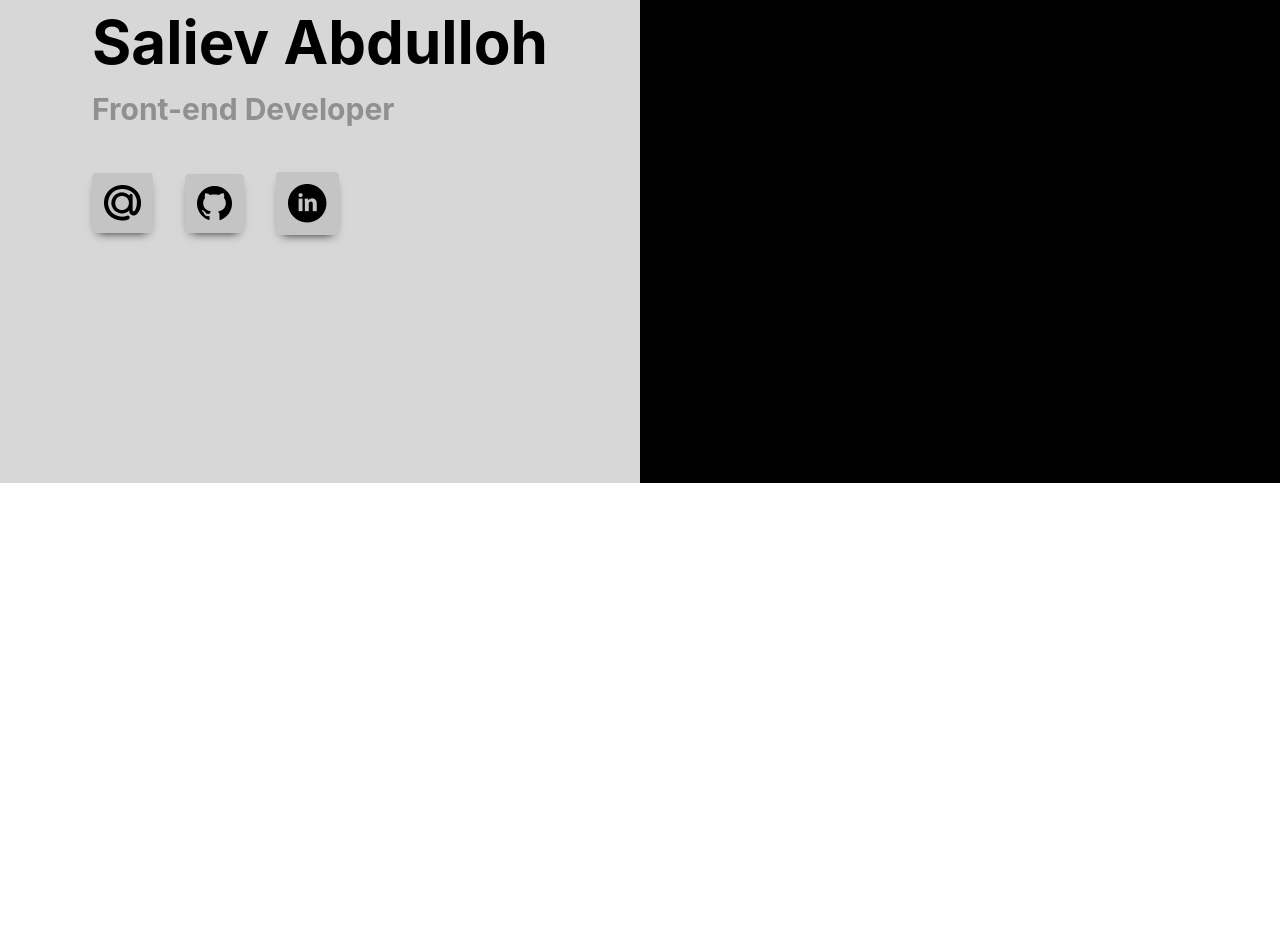
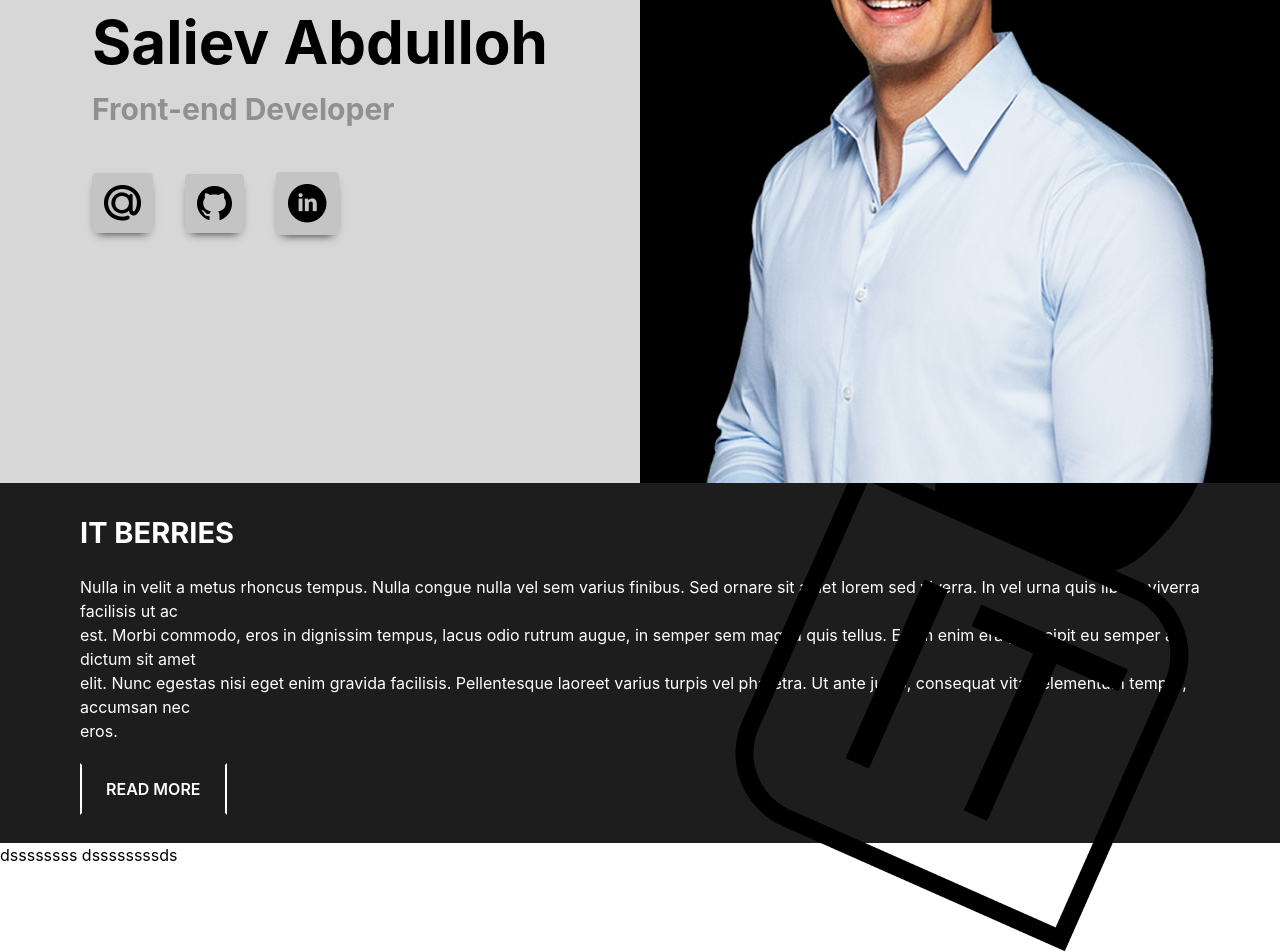
Before and after one commit to Salievabdulloh/Portfolio, a Next.js app: page / in a window 1280 px wide. Shown: the part 317-1269 px from the top of the page. Before the commit the page ends 800 px from the top, so only its background shows below. Built offline with nearby package versions, Linux system fonts and the light colour scheme.

Commit message:
added second div

```diff
--- a/app/layout.tsx
+++ b/app/layout.tsx
@@ -10,7 +10,7 @@ export default function RootLayout({ children }: LayoutProps<"/">) {
   return (
     <html lang="en">
       <body>
-        <header className="fixed w-full px-20 py-10 z-10 text-[white] flex bg-transparent items-center justify-between">
+        <header className="fixed w-full px-20 py-10 z-10 bg-[blue] text-[white] flex items-center justify-between">
           <Link href="/">
             <Image src={Logo} alt="Logo image" width={60} height={50} />
           </Link>
--- a/app/page.tsx
+++ b/app/page.tsx
@@ -1,10 +1,11 @@
 import Image from "next/image";
 import Link from "next/link";
 import Logo from "/public/logo.png";
-import Me from "/public/joe.jpg";
+import Me from "/public/jo.png";
 import At from "/public/at.png";
 import Git from "/public/git.png";
 import LK from "/public/In.png";
+import ITB from "/public/Logo ITB.png";
 
 export default function Home() {
   return (
@@ -30,7 +31,35 @@ export default function Home() {
             </div>
           </div>
         </div>
-        <div className="bg-black w-full h-screen"></div>
+        <div className="bg-black flex items-end w-full h-screen">
+          <Image src={Me} alt="This is joe biden image" width={700} />
+        </div>
+      </div>
+      <div className="bg-[#1D1D1D] px-20 py-7 relative text-[white]">
+        <div className="absolute right-0 top-0 bottom-0">
+          <Image src={ITB} alt="This is Logo of ITB" />
+        </div>
+        <div className="flex flex-col gap-5 items-start">
+          <h1 className="text-[29px] font-bold ">IT BERRIES</h1>
+          <h3>
+            Nulla in velit a metus rhoncus tempus. Nulla congue nulla vel sem
+            varius finibus. Sed ornare sit amet lorem sed viverra. In vel urna
+            quis libero viverra facilisis ut ac <br /> est. Morbi commodo, eros
+            in dignissim tempus, lacus odio rutrum augue, in semper sem magna
+            quis tellus. Etiam enim erat, suscipit eu semper a, dictum sit amet{" "}
+            <br />
+            elit. Nunc egestas nisi eget enim gravida facilisis. Pellentesque
+            laoreet varius turpis vel pharetra. Ut ante justo, consequat vitae
+            elementum tempor, accumsan nec <br /> eros.
+          </h3>
+          <button className="border-x-2 border-y-2 border-x-white border-y-transparent hover:border-y-white font-semibold px-6 py-3 cursor-pointer transition-all duration-300">
+            READ MORE
+          </button>
+        </div>
+      </div>
+      <div className="z-10  relative">
+        dssssssss dssssssssds
+        <br />
       </div>
     </div>
   );
```
Also changed, not shown: public/Logo ITB.png (added), public/jo.png (added).
